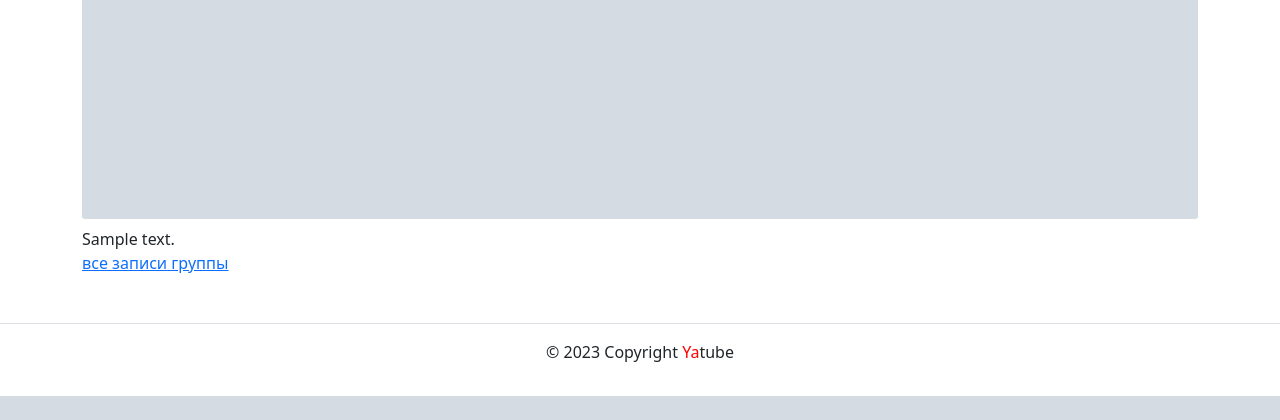
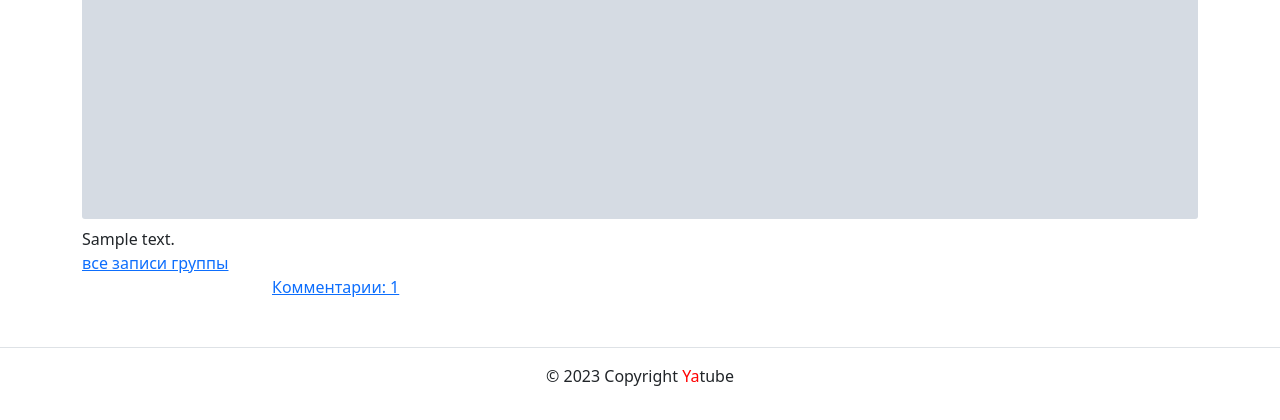
Before and after one commit to MikhailKochetkov/network_yatube, a Django app: page / in a window 1280 px wide. Shown: the part 794-1214 px from the top of the page. Before the commit the page ends 1190 px from the top, so only its background shows below. Run offline with Django 3.2, Linux system fonts and the light colour scheme; tables that the repository leaves empty hold one stand-in row (values such as "Sample post"); grey boxes marked "Sample" are stand-in pictures; some libraries are stand-ins or nearby versions.

Commit message:
Add comment counter

```diff
--- a/yatube/templates/posts/index.html
+++ b/yatube/templates/posts/index.html
@@ -27,9 +27,20 @@
     {% if post.group %}
       <a href="{% url 'posts:group_list' post.group.slug %}">все записи группы</a>
     {% endif %}
-    {% if post.author != request.user and user.is_authenticated %}
-      {% include 'likes/post_likes.html' with post_id=post.id %}
-    {% endif %}
+    <div class="row">
+      <div class="col-2">
+        <div>
+          {% if post.author != request.user and user.is_authenticated %}
+            {% include 'likes/post_likes.html' with post_id=post.id %}
+          {% endif %}
+        </div>
+      </div>
+      <div class="col-2">
+        <div>
+          <a href="{% url 'posts:post_detail' post.pk %}">Комментарии: {{ post.comments.count }}</a>
+        </div>
+      </div>
+    </div>
     {% if not forloop.last %}<hr>{% endif %}
   {% endfor %}
   <script>
```
